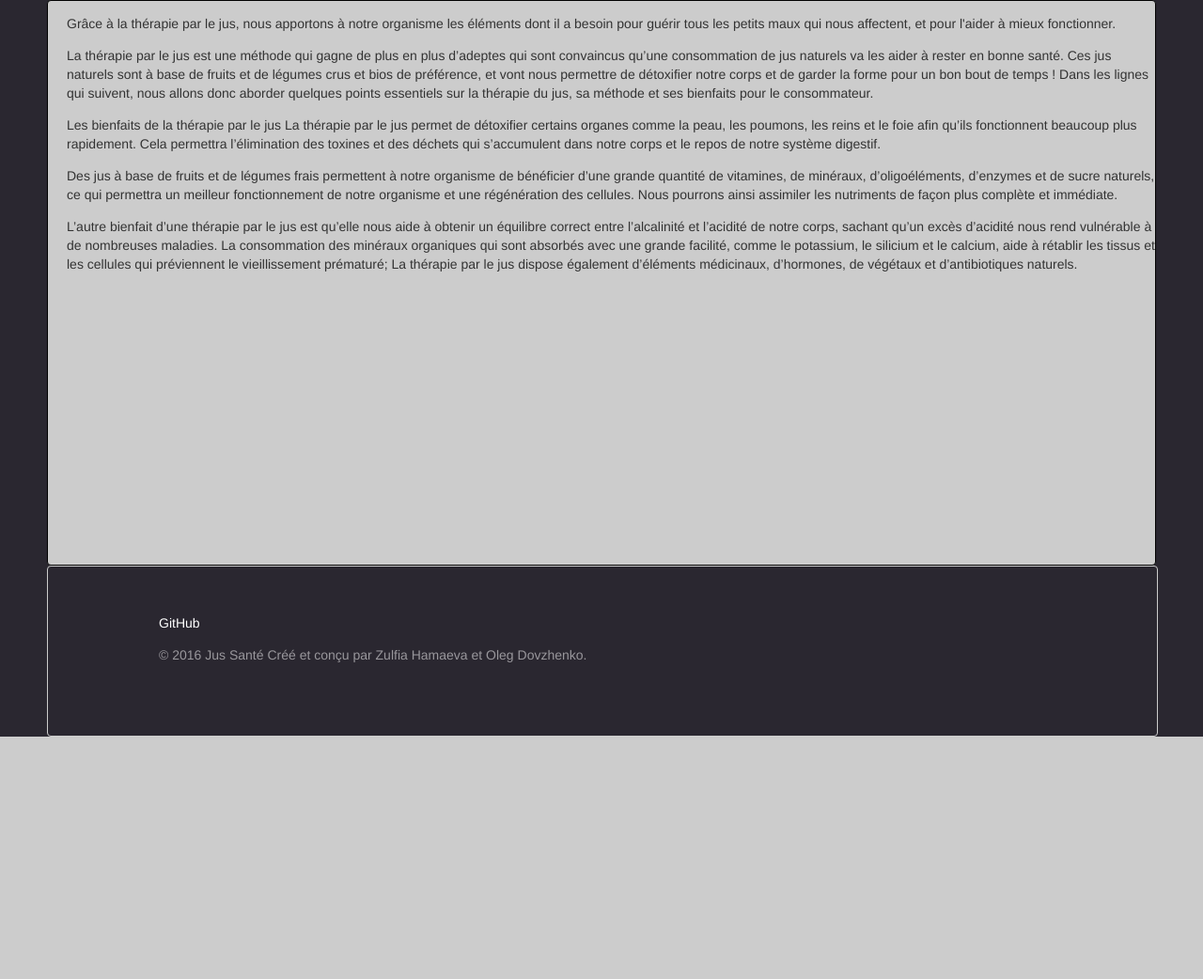
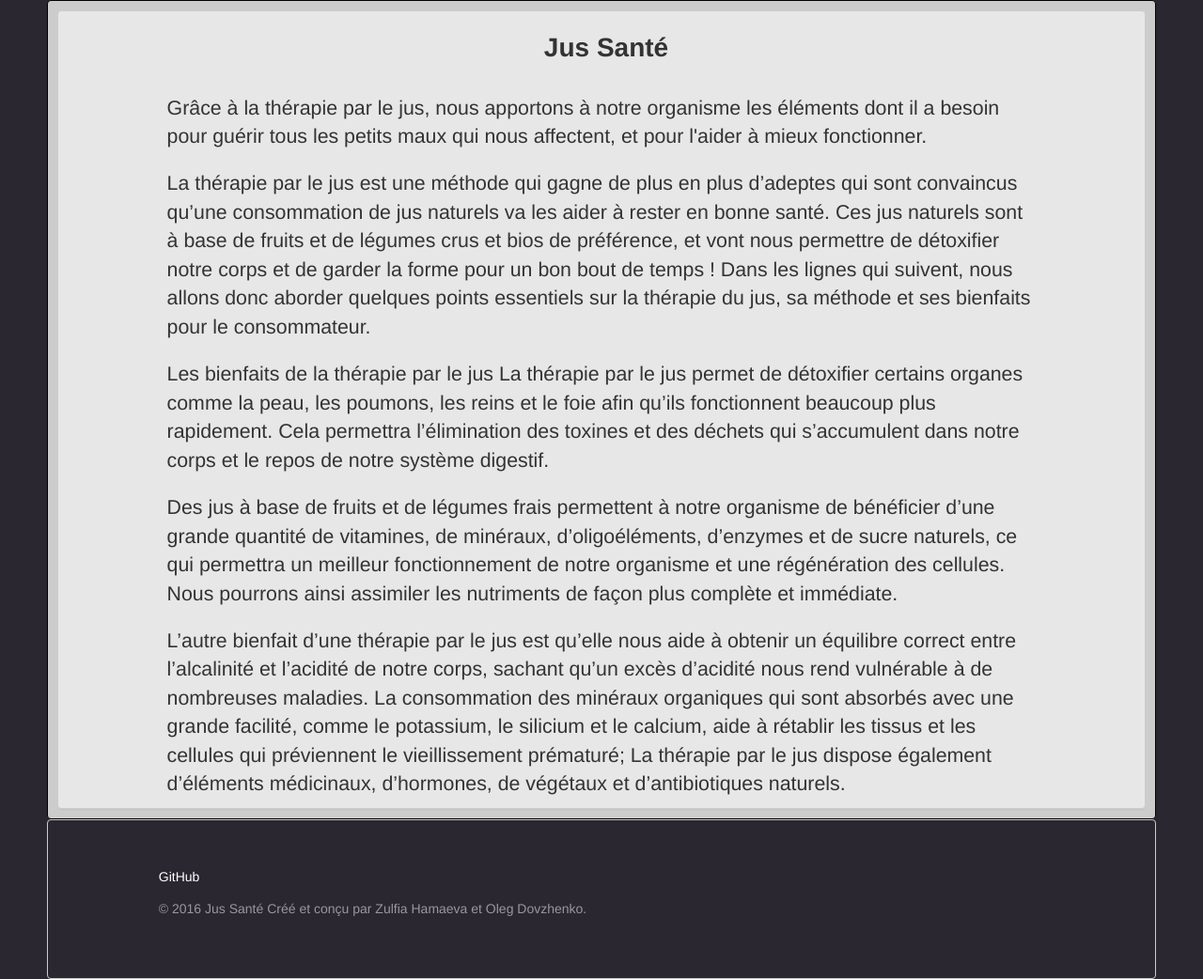
Before and after one commit to Serwerty/Store, a PHP site: page /about.php in a window 1280 px wide. Shown: the part 62-1104 px from the top of the page at 94% size. Before the commit the page ends 846 px from the top, so only its background shows below. Run offline with PHP 8.4, Linux system fonts and the light colour scheme; the visitor is signed in with stand-in values (Sample User, id 1).

Commit message:
Icon added

```diff
--- a/about.php
+++ b/about.php
@@ -3,7 +3,8 @@
 	<head>
 		<meta charset="utf-8">
         <LINK href="css/main.css" rel="stylesheet" type="text/css">
-		<title>Store</title>
+        <link rel="icon" href="images/Icon.png">
+		<title>Jus Santé</title>
 	</head>
 	<body>
         <div class="header">
@@ -14,12 +15,15 @@
             ?>
         </div>
         <div class = "content">
+            <div class= "text_container">
+            <h1>Jus Santé </h1>
             <p>Grâce à la thérapie par le jus, nous apportons à notre organisme les éléments dont il a besoin pour guérir tous les petits maux qui nous affectent, et pour l'aider à mieux fonctionner.</p>
             <p>La thérapie par le jus est une méthode qui gagne de plus en plus d’adeptes qui sont convaincus qu’une consommation de jus naturels va les aider à rester en bonne santé. Ces jus naturels sont à base de fruits et de légumes crus et bios de préférence, et vont nous permettre de détoxifier notre corps et de garder la forme pour un bon bout de temps ! Dans les lignes qui suivent, nous allons donc aborder quelques points essentiels sur la thérapie du jus, sa méthode et ses bienfaits pour le consommateur.</p>
             <p>Les bienfaits de la thérapie par le jus
             La thérapie par le jus permet de détoxifier certains organes comme la peau, les poumons, les reins et le foie afin qu’ils fonctionnent beaucoup plus rapidement. Cela permettra l’élimination des toxines et des déchets qui s’accumulent dans notre corps et le repos de notre système digestif. </p>
             <p>Des jus à base de fruits et de légumes frais permettent à notre organisme de bénéficier d’une grande quantité de vitamines, de minéraux, d’oligoéléments, d’enzymes et de sucre naturels, ce qui permettra un meilleur fonctionnement de notre organisme et une régénération des cellules. Nous pourrons ainsi assimiler les nutriments de façon plus complète et immédiate.</p>
             <p>L’autre bienfait d’une thérapie par le jus est qu’elle nous aide à obtenir un équilibre correct entre l’alcalinité et l’acidité de notre corps, sachant qu’un excès d’acidité nous rend vulnérable à de nombreuses maladies. La consommation des minéraux organiques qui sont absorbés avec une grande facilité, comme le potassium, le silicium et le calcium, aide à rétablir les tissus et les cellules qui préviennent le vieillissement prématuré; La thérapie par le jus dispose également d’éléments médicinaux, d’hormones, de végétaux et d’antibiotiques naturels.</p>
+            </div>
         </div>
         <div class = "footer">
             <?php
--- a/cart.php
+++ b/cart.php
@@ -3,6 +3,7 @@
 	<head>
 		<meta charset="utf-8">
         <LINK href="css/main.css" rel="stylesheet" type="text/css">
+        <link rel="icon" href="images/Icon.png">
 		<title>Jus Santé</title>
 	</head>
 	<body>
--- a/css/main.css
+++ b/css/main.css
@@ -221,9 +221,7 @@ footer
     border: 1px solid #ccc;
     background-color: #2a2730;
     box-shadow: 0 2px 2px -1px rgba(0, 0, 0, 0.055);
-    min-height: 80px;
     color: #99979c;
-    min-width: 100%;
     padding-top: 50px;
     padding-bottom: 50px;
 }
@@ -245,3 +243,22 @@ footer
 {
     padding-left: 0;
 }
+.text_container
+{
+    margin: 10px;
+    border-radius: 4px;
+    border: 1px solid #ccc;
+    background-color: #e7e7e7;
+    box-shadow: 0 2px 2px -1px rgba(0, 0, 0, 0.055);
+}
+.text_container p
+{
+    margin: auto;
+    width: 80%;
+    padding: 10px;
+    font-size: 16pt;
+}
+.text_container h1
+{
+    text-align: center;
+}
--- a/delivery.php
+++ b/delivery.php
@@ -3,7 +3,8 @@
 	<head>
 		<meta charset="utf-8">
         <LINK href="css/main.css" rel="stylesheet" type="text/css">
-		<title>Jus Santé</title>
+        <link rel="icon" href="images/Icon.png">
+        <title>Jus Santé</title>
 	</head>
 	<body>
         <div class="header">
--- a/error.php
+++ b/error.php
@@ -2,6 +2,7 @@
 <html>
    <head>
       <meta charset="utf-8">
+       <link rel="icon" href="images/Icon.png">
       <title>Store</title>
    </head>
    <body>
--- a/includes/logout.php
+++ b/includes/logout.php
@@ -3,7 +3,8 @@
 	<head>
 		<meta charset="utf-8">
         <LINK href="css/main.css" rel="stylesheet" type="text/css">
-		<title>Store</title>
+        <link rel="icon" href="images/Icon.png">
+		<title>Jus Santé</title>
 	</head>
 	<body>
 <?php
--- a/index.php
+++ b/index.php
@@ -3,6 +3,7 @@
 	<head>
 		<meta charset="utf-8">
         <link href="css/main.css" rel="stylesheet" type="text/css">
+        <link rel="icon" href="images/Icon.png">
 		<title>Jus Santé</title>
 	</head>
 	<body>
@@ -39,6 +40,7 @@
                 if ($page <= 0)
                     $page = 1;
 
+                echo "<h1>Produits</h1>";
                 GetTable($conn, $page);
 
                 $stmt = $conn->prepare("SELECT COUNT(*) FROM juices;");
--- a/orderSummary.php
+++ b/orderSummary.php
@@ -3,6 +3,7 @@
 	<head>
 		<meta charset="utf-8">
         <LINK href="css/main.css" rel="stylesheet" type="text/css">
+        <link rel="icon" href="images/Icon.png">
 		<title>Store</title>
 	</head>
 	<body>
--- a/signin.php
+++ b/signin.php
@@ -2,6 +2,7 @@
 	<head>
 		<meta charset="utf-8">
         <link href="css/main.css" rel="stylesheet" type="text/css">
+        <link rel="icon" href="images/Icon.png">
 		<title>Sign In</title>
 	</head>
 	<body>
--- a/signup.php
+++ b/signup.php
@@ -2,6 +2,7 @@
     <head>
 		<meta charset="utf-8">
         <LINK href="css/main.css" rel="stylesheet" type="text/css">
+        <link rel="icon" href="images/Icon.png">
 		<title>Sign Up</title>
 	</head>
 	<body>
```
Also changed, not shown: images/Icon.png (added).
